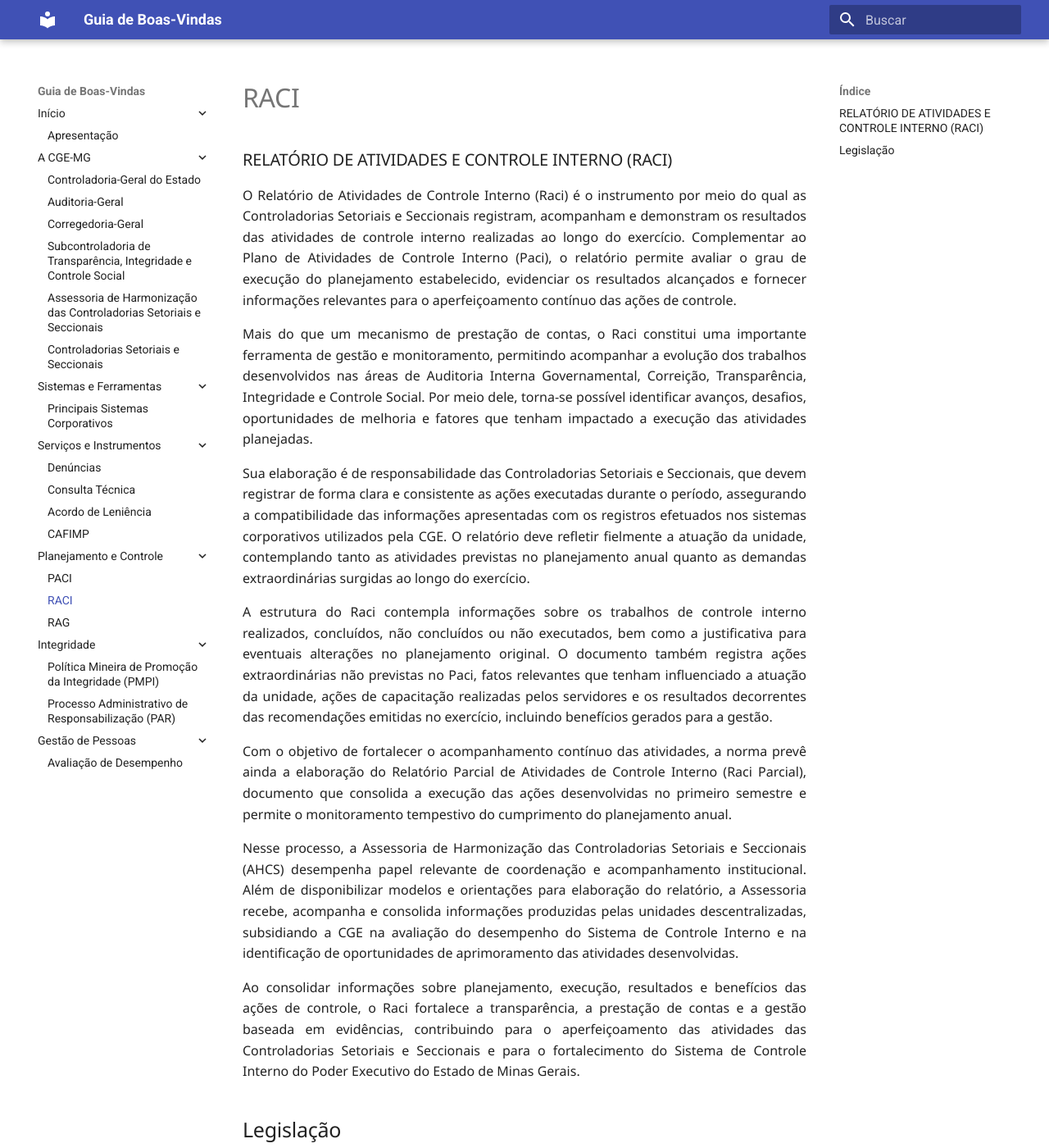
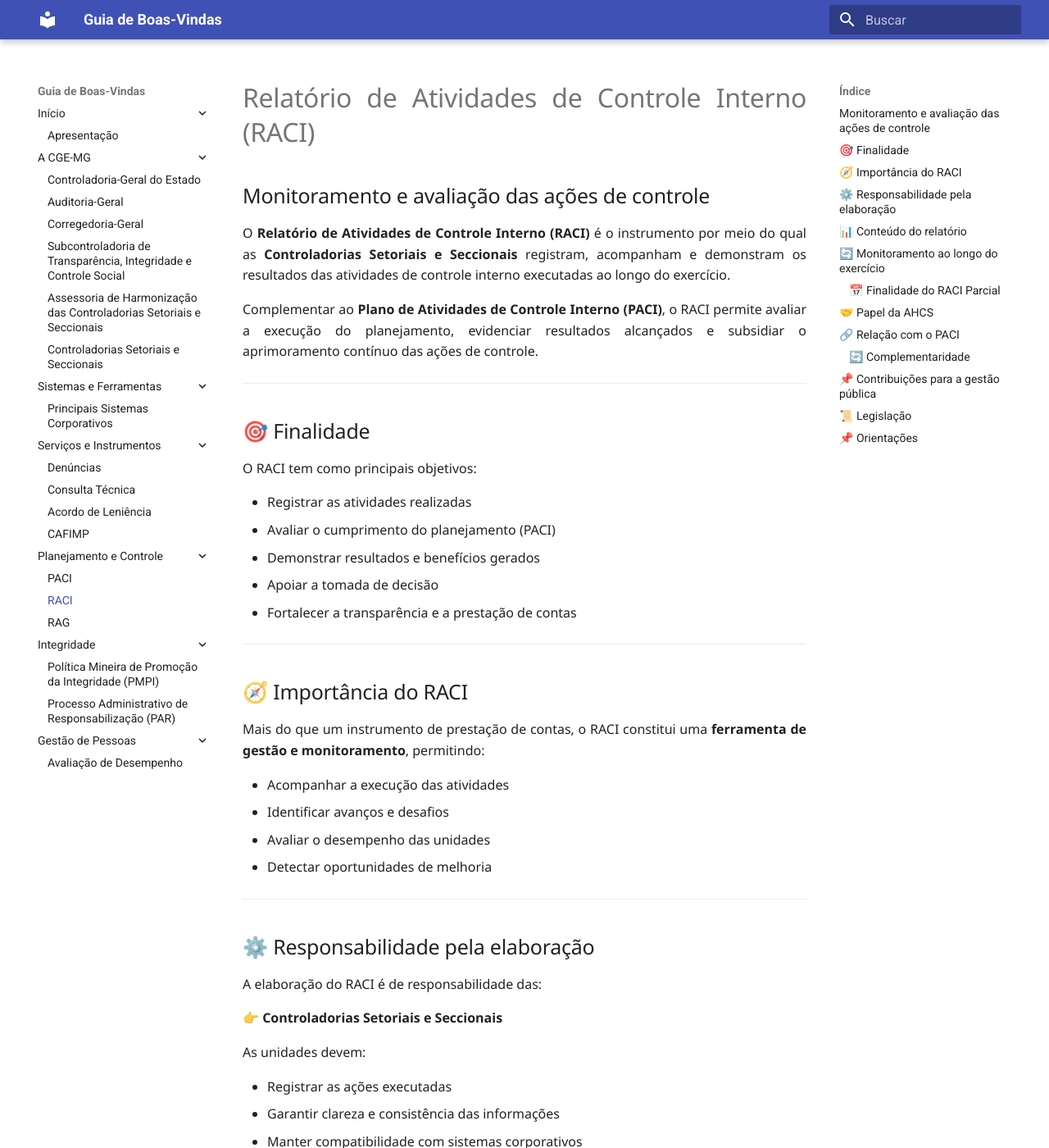
Before and after one commit to CGEMG-AHCS/guia-de-boas-vindas, an MkDocs documentation site: the page built from docs/raci.md, in a window 1280 px wide and 1400 px high. Shown: the whole window at 82% size. Built offline with MkDocs 1.6.1 and Material for MkDocs 9.7.7, drawn with Linux system fonts in a browser that asks for light colours; some of the changed text lies outside the part shown.

Commit message:
Update raci.md

```diff
--- a/docs/raci.md
+++ b/docs/raci.md
@@ -1,20 +1,147 @@
-### RELATÓRIO DE ATIVIDADES E CONTROLE INTERNO (RACI)
+# Relatório de Atividades de Controle Interno (RACI)
+## Monitoramento e avaliação das ações de controle
 
-O Relatório de Atividades de Controle Interno (Raci) é o instrumento por meio do qual as Controladorias Setoriais e Seccionais registram, acompanham e demonstram os resultados das atividades de controle interno realizadas ao longo do exercício. Complementar ao Plano de Atividades de Controle Interno (Paci), o relatório permite avaliar o grau de execução do planejamento estabelecido, evidenciar os resultados alcançados e fornecer informações relevantes para o aperfeiçoamento contínuo das ações de controle.
+O **Relatório de Atividades de Controle Interno (RACI)** é o instrumento por meio do qual as **Controladorias Setoriais e Seccionais** registram, acompanham e demonstram os resultados das atividades de controle interno executadas ao longo do exercício.
 
-Mais do que um mecanismo de prestação de contas, o Raci constitui uma importante ferramenta de gestão e monitoramento, permitindo acompanhar a evolução dos trabalhos desenvolvidos nas áreas de Auditoria Interna Governamental, Correição, Transparência, Integridade e Controle Social. Por meio dele, torna-se possível identificar avanços, desafios, oportunidades de melhoria e fatores que tenham impactado a execução das atividades planejadas.
+Complementar ao **Plano de Atividades de Controle Interno (PACI)**, o RACI permite avaliar a execução do planejamento, evidenciar resultados alcançados e subsidiar o aprimoramento contínuo das ações de controle.
 
-Sua elaboração é de responsabilidade das Controladorias Setoriais e Seccionais, que devem registrar de forma clara e consistente as ações executadas durante o período, assegurando a compatibilidade das informações apresentadas com os registros efetuados nos sistemas corporativos utilizados pela CGE. O relatório deve refletir fielmente a atuação da unidade, contemplando tanto as atividades previstas no planejamento anual quanto as demandas extraordinárias surgidas ao longo do exercício.
+---
 
-A estrutura do Raci contempla informações sobre os trabalhos de controle interno realizados, concluídos, não concluídos ou não executados, bem como a justificativa para eventuais alterações no planejamento original. O documento também registra ações extraordinárias não previstas no Paci, fatos relevantes que tenham influenciado a atuação da unidade, ações de capacitação realizadas pelos servidores e os resultados decorrentes das recomendações emitidas no exercício, incluindo benefícios gerados para a gestão.
+## 🎯 Finalidade
 
-Com o objetivo de fortalecer o acompanhamento contínuo das atividades, a norma prevê ainda a elaboração do Relatório Parcial de Atividades de Controle Interno (Raci Parcial), documento que consolida a execução das ações desenvolvidas no primeiro semestre e permite o monitoramento tempestivo do cumprimento do planejamento anual.
+O RACI tem como principais objetivos:
 
-Nesse processo, a Assessoria de Harmonização das Controladorias Setoriais e Seccionais (AHCS) desempenha papel relevante de coordenação e acompanhamento institucional. Além de disponibilizar modelos e orientações para elaboração do relatório, a Assessoria recebe, acompanha e consolida informações produzidas pelas unidades descentralizadas, subsidiando a CGE na avaliação do desempenho do Sistema de Controle Interno e na identificação de oportunidades de aprimoramento das atividades desenvolvidas.
+- Registrar as atividades realizadas
+- Avaliar o cumprimento do planejamento (PACI)
+- Demonstrar resultados e benefícios gerados
+- Apoiar a tomada de decisão
+- Fortalecer a transparência e a prestação de contas
 
-Ao consolidar informações sobre planejamento, execução, resultados e benefícios das ações de controle, o Raci fortalece a transparência, a prestação de contas e a gestão baseada em evidências, contribuindo para o aperfeiçoamento das atividades das Controladorias Setoriais e Seccionais e para o fortalecimento do Sistema de Controle Interno do Poder Executivo do Estado de Minas Gerais.
+---
 
+## 🧭 Importância do RACI
 
-## Legislação
+Mais do que um instrumento de prestação de contas, o RACI constitui uma **ferramenta de gestão e monitoramento**, permitindo:
 
-As diretrizes para elaboração do Relatório de Atividades de Controle Interno estão estabelecidas na [Instrução Normativa CGE/GAB nº 01/2023](https://www.pesquisalegislativa.mg.gov.br/LegislacaoCompleta.aspx?cod=207385&marc=).
+- Acompanhar a execução das atividades
+- Identificar avanços e desafios
+- Avaliar o desempenho das unidades
+- Detectar oportunidades de melhoria
+
+---
+
+## ⚙️ Responsabilidade pela elaboração
+
+A elaboração do RACI é de responsabilidade das:
+
+👉 **Controladorias Setoriais e Seccionais**
+
+As unidades devem:
+
+- Registrar as ações executadas
+- Garantir clareza e consistência das informações
+- Manter compatibilidade com sistemas corporativos
+- Refletir fielmente sua atuação no período
+
+---
+
+## 📊 Conteúdo do relatório
+
+O RACI contempla informações sobre:
+
+- Trabalhos realizados
+- Atividades concluídas e não concluídas
+- Ações não executadas (com justificativa)
+- Demandas extraordinárias
+- Fatos relevantes
+
+Também inclui:
+
+- Capacitações realizadas
+- Resultados das recomendações emitidas
+- Benefícios gerados para a gestão
+
+---
+
+## 🔄 Monitoramento ao longo do exercício
+
+A norma prevê a elaboração do:
+
+👉 **Relatório Parcial de Atividades de Controle Interno (RACI Parcial)**
+
+---
+
+### 📅 Finalidade do RACI Parcial
+
+- Consolidar a execução do primeiro semestre
+- Permitir acompanhamento tempestivo
+- Apoiar ajustes no planejamento
+
+---
+
+## 🤝 Papel da AHCS
+
+A **Assessoria de Harmonização das Controladorias Setoriais e Seccionais (AHCS)** exerce papel relevante no processo, sendo responsável por:
+
+- Disponibilizar modelos e orientações
+- Acompanhar a elaboração dos relatórios
+- Receber e consolidar informações
+- Subsidiar a avaliação institucional da CGE
+
+Sua atuação contribui para:
+
+- Avaliação do desempenho do sistema
+- Identificação de oportunidades de melhoria
+- Fortalecimento das atividades de controle
+
+---
+
+## 🔗 Relação com o PACI
+
+O RACI está diretamente relacionado ao PACI:
+
+### 🔄 Complementaridade
+
+- **PACI** → Planejamento das ações
+- **RACI** → Execução e avaliação dos resultados
+
+Essa relação permite:
+
+- Monitorar o cumprimento do planejamento
+- Avaliar a efetividade das ações
+- Promover melhoria contínua
+
+---
+
+## 📌 Contribuições para a gestão pública
+
+O RACI fortalece:
+
+- A transparência institucional
+- A prestação de contas
+- A gestão baseada em evidências
+- A melhoria contínua da gestão pública
+
+---
+
+## 📜 Legislação
+
+As diretrizes para elaboração do RACI estão previstas na:
+
+📜 **Instrução Normativa CGE/GAB nº 01/2023**
+🔗 https://www.pesquisalegislativa.mg.gov.br/LegislacaoCompleta.aspx?cod=207385
+
+---
+
+## 📌 Orientações
+
+!!! note "Importante"
+    O RACI é o principal instrumento de monitoramento das atividades de controle interno ao longo do exercício.
+
+!!! tip "Boa prática"
+    Registre todas as ações executadas de forma clara e consistente, garantindo a rastreabilidade das informações.
+
+!!! warning "Atenção"
+    As informações apresentadas devem estar alinhadas aos registros dos sistemas corporativos e ao planejamento do PACI.
+
+---
```
